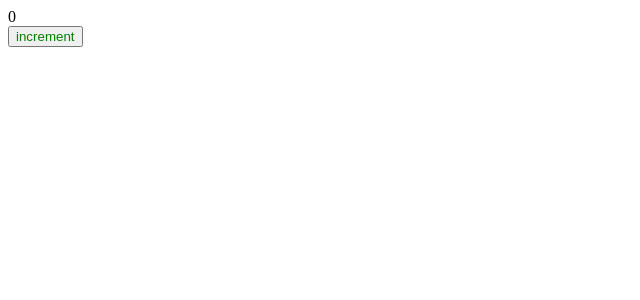
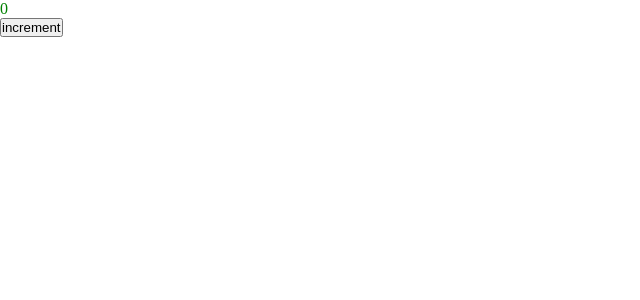
Before and after one commit to equalsgood/production-example, a React app: page / in a window 1280 px wide. Shown: the top 300 px of the page, without its empty margins (0-640 px from the left). Built offline with nearby package versions, Linux system fonts and the light colour scheme.

Commit message:
setting up css modules

```diff
--- a/package.json
+++ b/package.json
@@ -19,6 +19,7 @@
     "@types/webpack-dev-server": "^4.7.2",
     "css-loader": "^6.6.0",
     "html-webpack-plugin": "^5.5.0",
+    "mini-css-extract-plugin": "^2.5.3",
     "sass": "^1.49.9",
     "sass-loader": "^12.6.0",
     "style-loader": "^3.3.1",
--- /dev/null
+++ b/src/App.tsx
@@ -0,0 +1,13 @@
+import React from 'react';
+import {Counter} from "./components/Counter";
+import './index.scss';
+
+const App = () => {
+    return (
+        <div>
+            <Counter/>
+        </div>
+    );
+};
+
+export default App;
--- a/src/components/Counter.scss
+++ b/src/components/Counter.module.scss
@@ -1,3 +1,3 @@
-button {
+.btn {
     color: green;
 }
--- a/src/components/Counter.tsx
+++ b/src/components/Counter.tsx
@@ -1,5 +1,5 @@
 import React, {useState} from 'react';
-import './Counter.scss'
+import classes from './Counter.module.scss'
 
 export const Counter = () => {
     const [count, setCount] = useState(0)
@@ -9,7 +9,7 @@
     }
 
     return (
-        <div>
+        <div className={classes.btn}>
             <div>{count}</div>
             <button onClick={increment}>increment</button>
         </div>
--- /dev/null
+++ b/src/index.scss
@@ -0,0 +1,5 @@
+* {
+  margin: 0;
+  padding: 0;
+  box-sizing: border-box;
+}
--- a/src/index.tsx
+++ b/src/index.tsx
@@ -1,7 +1,7 @@
 import {render} from "react-dom";
-import {Counter} from "./components/Counter";
+import App from "./App";
 
 render(
-    <Counter/>,
+    <App />,
     document.querySelector('#root')
 )
--- a/src/test.ts
+++ /dev/null
@@ -1,3 +0,0 @@
-export function someFn() {
-  console.log('test')
-}
```
Also changed, not shown: src/global.d.ts (added, +7 -0 lines), 4 other files (tests, documents, lock files or other folders).
